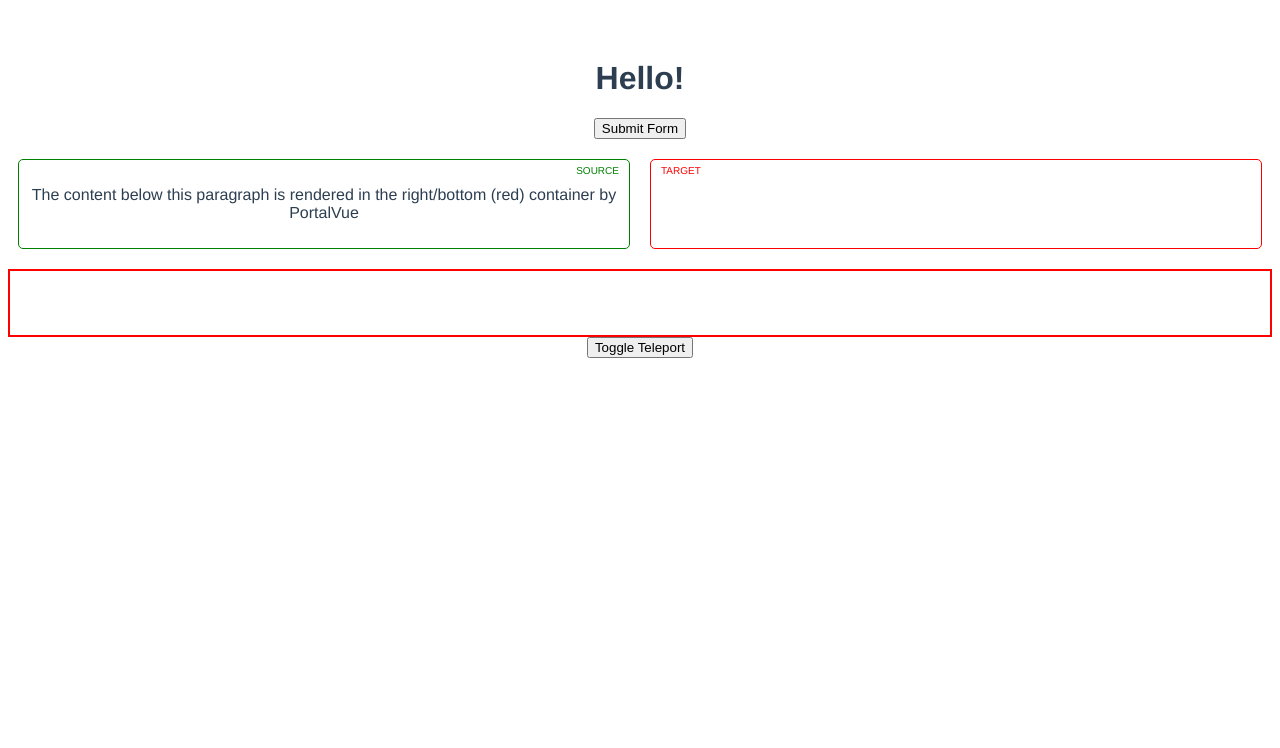
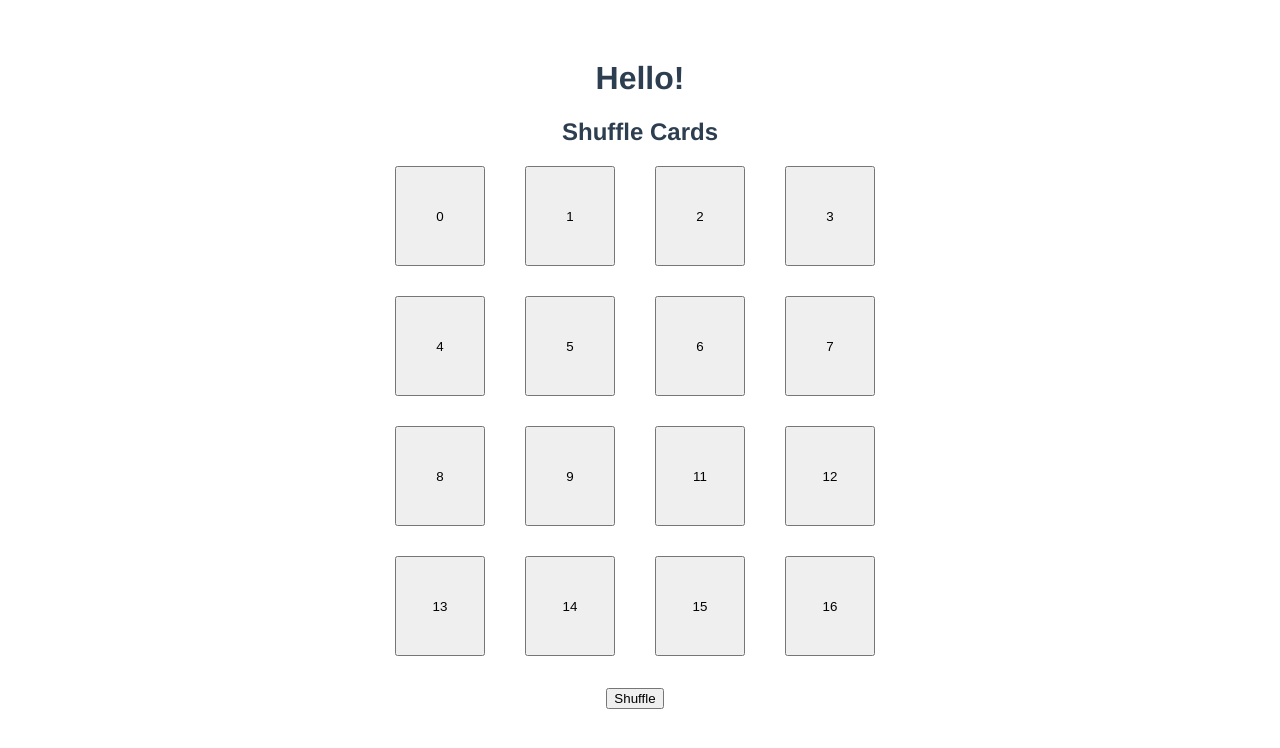
Before and after one commit to bencodezen/vue-3-lab, a Vue app: page / in a window 1280 px wide. Shown: the top 748 px of the page. Built offline with nearby package versions, Linux system fonts and the light colour scheme.

Commit message:
feat: add card shuffle animation component

```diff
--- a/package.json
+++ b/package.json
@@ -9,6 +9,7 @@
   },
   "dependencies": {
     "core-js": "^3.6.5",
+    "lodash": "^4.17.20",
     "vue": "^3.0.0-0"
   },
   "devDependencies": {
--- a/src/App.vue
+++ b/src/App.vue
@@ -1,24 +1,17 @@
 <template>
   <div id="app">
     <h1>Hello!</h1>
-    <EventValidator />
-    <BasicTeleport />
-    <TestWindow />
-    <button @click="showTeleport = !showTeleport">Toggle Teleport</button>
+    <CardShuffle />
   </div>
 </template>
 
 <script>
-import TestWindow from './components/TestWindow'
-import BasicTeleport from './components/BasicTeleport'
-import EventValidator from './components/EventValidator'
+import CardShuffle from './components/CardShuffle'
 
 export default {
   name: 'App',
   components: {
-    BasicTeleport,
-    EventValidator,
-    TestWindow
+    CardShuffle
   },
   data() {
     return {
--- /dev/null
+++ b/src/components/CardShuffle.vue
@@ -0,0 +1,74 @@
+<script>
+import _ from 'lodash'
+
+export default {
+  data() {
+    return {
+      boardStyles: 'board',
+      cards: [0, 1, 2, 3, 4, 5, 6, 7, 8, 9, 11, 12, 13, 14, 15, 16]
+    }
+  },
+  methods: {
+    random() {
+      this.cards = _.shuffle(this.cards)
+    },
+    shuffle() {
+      this.random()
+      this.random()
+    }
+  }
+}
+</script>
+
+<template>
+  <div>
+    <h2>Shuffle Cards</h2>
+    <transition-group name="board" tag="section" :class="boardStyles">
+      <button v-for="card in cards" :key="card" class="card">
+        {{ card }}
+      </button>
+    </transition-group>
+    <button @click="shuffle" style="margin-top: 2rem;" class="card">
+      Shuffle
+    </button>
+  </div>
+</template>
+
+<style>
+body {
+  margin: 30px;
+}
+
+button {
+  margin-right: 10px;
+}
+
+.board {
+  display: grid;
+  grid-template-columns: 100px 100px 100px 100px;
+  grid-template-rows: 100px 100px 100px 100px;
+  grid-column-gap: 30px;
+  grid-row-gap: 30px;
+  justify-content: center;
+}
+
+.board.is-one-deck {
+  grid-template-columns: 100px;
+  grid-template-rows: 100px;
+}
+
+.board-move {
+  transition: all 0.8s ease;
+}
+
+.card {
+  display: inline-block;
+  transition: all 0.8s ease;
+}
+
+.list-complete-item {
+  transition: all 0.8s ease;
+  display: inline-block;
+  margin-right: 10px;
+}
+</style>
```
Also changed, not shown: 1 other file (tests, documents, lock files or other folders).
